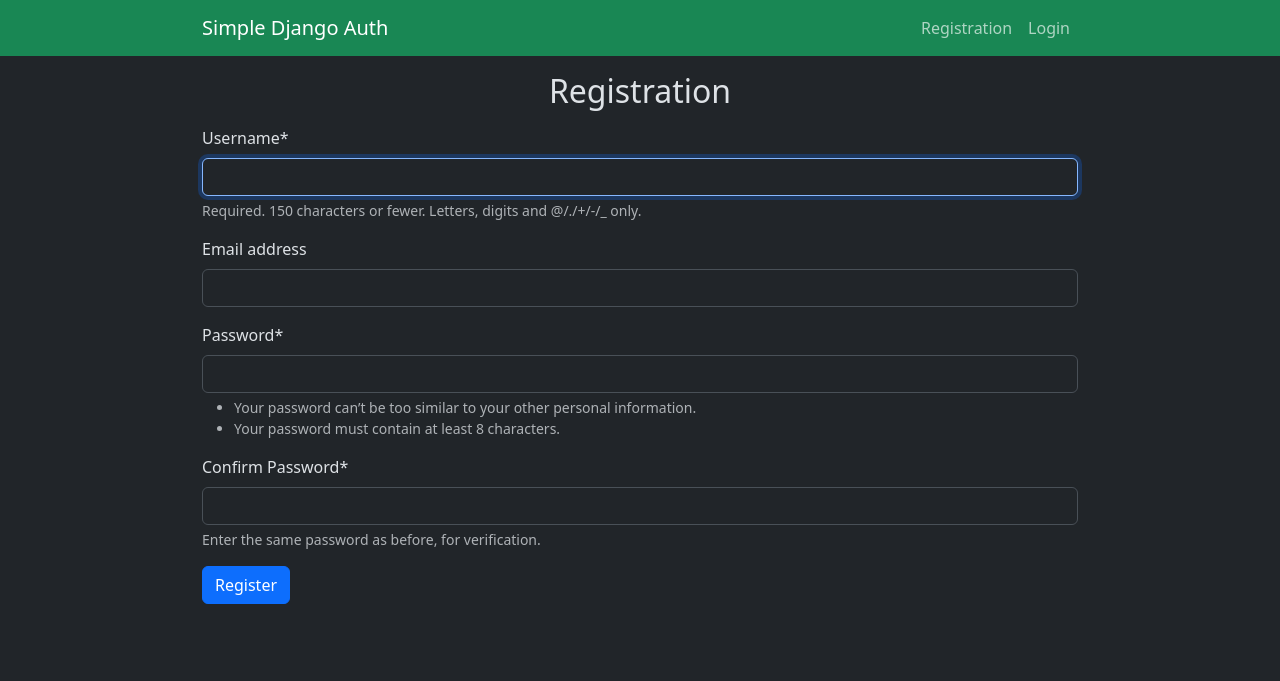
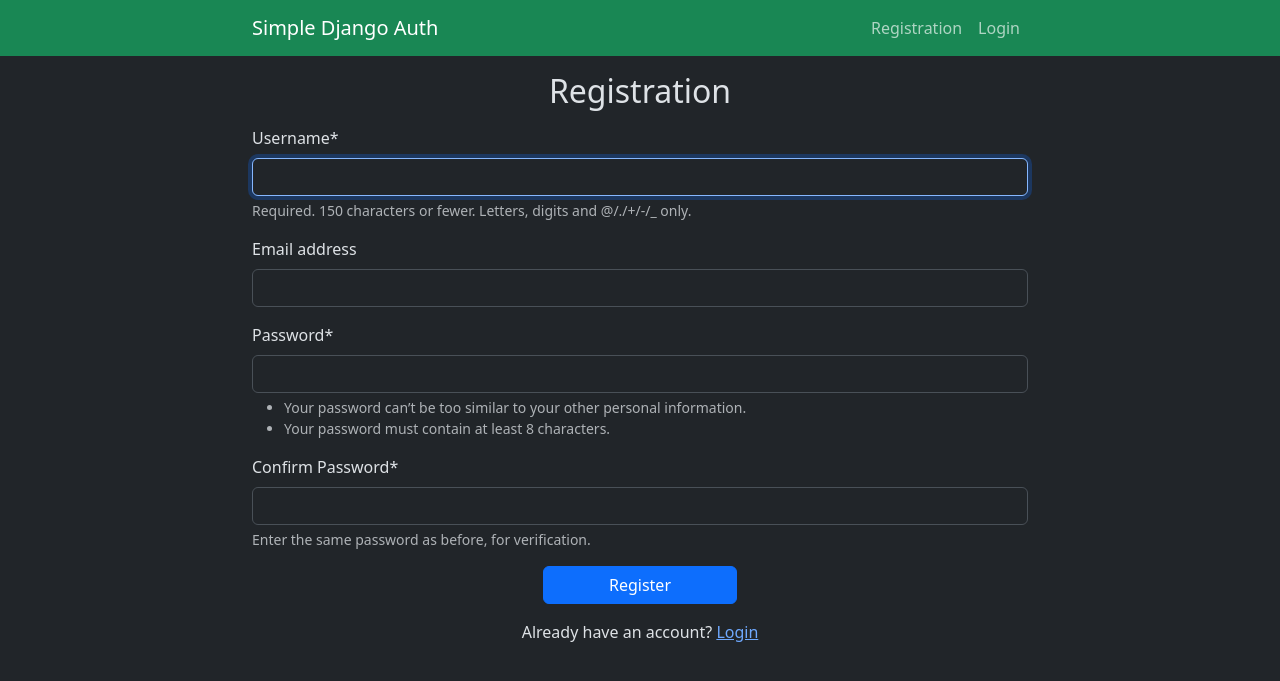
Before and after one commit to vitaliypopel/simple-django-auth, a Django app: page /registration/ in a window 1280 px wide. Shown: the top 681 px of the page. Run offline with Django 5.2, Linux system fonts and the light colour scheme; some libraries are stand-ins or nearby versions.

Commit message:
templates updates

```diff
--- a/build_in_auth/auth_service/templates/auth_service/base.html
+++ b/build_in_auth/auth_service/templates/auth_service/base.html
@@ -9,7 +9,7 @@
         <style>
             @media (min-width: 300px) {
                 .container{
-                    max-width: 900px !important;
+                    max-width: 800px !important;
                 }
             }
         </style>
--- a/build_in_auth/auth_service/templates/auth_service/login.html
+++ b/build_in_auth/auth_service/templates/auth_service/login.html
@@ -10,6 +10,9 @@
     <form method="POST">
         {% csrf_token %}
         {{ form|crispy }}
-        <input type="submit" class="btn btn-primary" value="Login">
+        <input type="submit" class="btn btn-primary d-flex gap-2 col-3 mx-auto" value="Login">
     </form>
+    <p class="text-center m-3">
+        Don't have an account? <a href="{% url 'auth_service:registration' %}">Register</a>
+    </p>
 {% endblock %}
--- a/build_in_auth/auth_service/templates/auth_service/registration.html
+++ b/build_in_auth/auth_service/templates/auth_service/registration.html
@@ -10,6 +10,9 @@
     <form method="POST">
         {% csrf_token %}
         {{ form|crispy }}
-        <input type="submit" class="btn btn-primary" value="Register">
+        <input type="submit" class="btn btn-primary d-flex gap-2 col-3 mx-auto" value="Register">
     </form>
+    <p class="text-center m-3">
+        Already have an account? <a href="{% url 'auth_service:login' %}">Login</a>
+    </p>
 {% endblock %}
```
